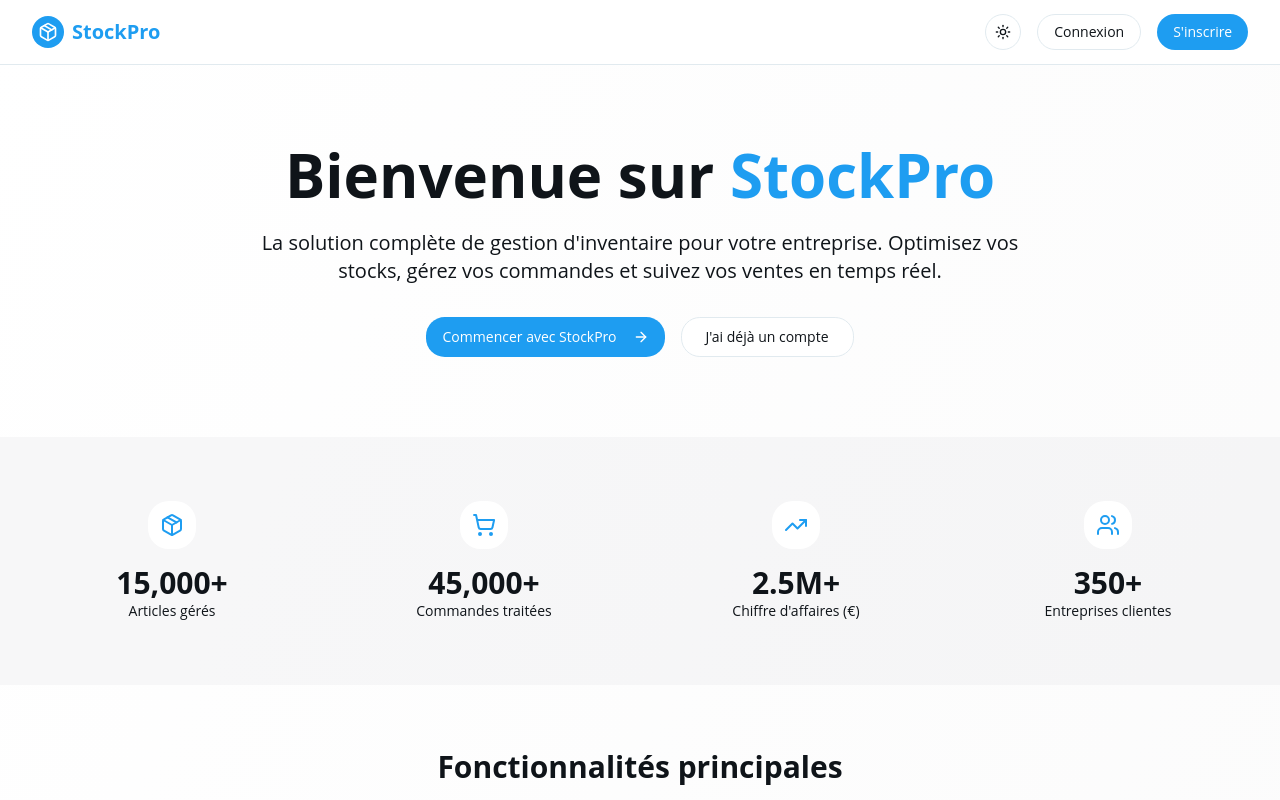
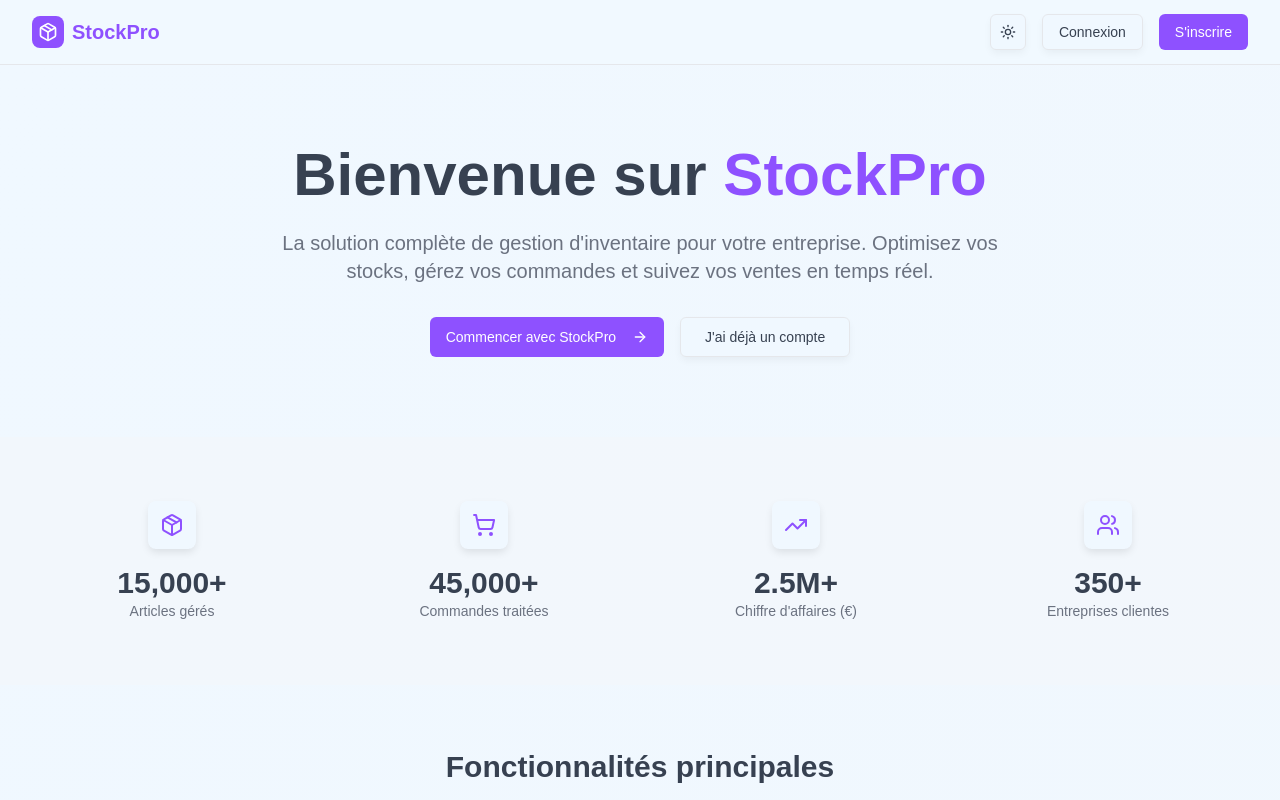
Before and after one commit to jakemelvin/inventory-management-frontend, a Next.js app: page / in a window 1280 px wide. Shown: the top 800 px of the page. Built offline with nearby package versions, Linux system fonts and the light colour scheme; no server answers.

Commit message:
Globals app theme update

```diff
--- a/app/globals.css
+++ b/app/globals.css
@@ -4,97 +4,99 @@
 @custom-variant dark (&:is(.dark *));
 
 :root {
-  --background: oklch(1.0000 0 0);
-  --foreground: oklch(0.1884 0.0128 248.5103);
-  --card: oklch(0.9784 0.0011 197.1387);
-  --card-foreground: oklch(0.1884 0.0128 248.5103);
+  --background: oklch(0.9751 0.0127 244.2507);
+  --foreground: oklch(0.3729 0.0306 259.7328);
+  --card: oklch(1.0000 0 0);
+  --card-foreground: oklch(0.3729 0.0306 259.7328);
   --popover: oklch(1.0000 0 0);
-  --popover-foreground: oklch(0.1884 0.0128 248.5103);
-  --primary: oklch(0.6723 0.1606 244.9955);
+  --popover-foreground: oklch(0.3729 0.0306 259.7328);
+  --primary: oklch(0.6060 0.2500 292.7170);
   --primary-foreground: oklch(1.0000 0 0);
-  --secondary: oklch(0.1884 0.0128 248.5103);
-  --secondary-foreground: oklch(1.0000 0 0);
-  --muted: oklch(0.9222 0.0013 286.3737);
-  --muted-foreground: oklch(0.1884 0.0128 248.5103);
-  --accent: oklch(0.9392 0.0166 250.8453);
-  --accent-foreground: oklch(0.6723 0.1606 244.9955);
-  --destructive: oklch(0.6188 0.2376 25.7658);
+  --secondary: oklch(0.9514 0.0250 236.8242);
+  --secondary-foreground: oklch(0.4461 0.0263 256.8018);
+  --muted: oklch(0.9670 0.0029 264.5419);
+  --muted-foreground: oklch(0.5510 0.0234 264.3637);
+  --accent: oklch(0.9505 0.0507 163.0508);
+  --accent-foreground: oklch(0.3729 0.0306 259.7328);
+  --destructive: oklch(0.6368 0.2078 25.3313);
   --destructive-foreground: oklch(1.0000 0 0);
-  --border: oklch(0.9317 0.0118 231.6594);
-  --input: oklch(0.9809 0.0025 228.7836);
-  --ring: oklch(0.6818 0.1584 243.3540);
-  --chart-1: oklch(0.6723 0.1606 244.9955);
-  --chart-2: oklch(0.6907 0.1554 160.3454);
-  --chart-3: oklch(0.8214 0.1600 82.5337);
-  --chart-4: oklch(0.7064 0.1822 151.7125);
-  --chart-5: oklch(0.5919 0.2186 10.5826);
-  --sidebar: oklch(0.9784 0.0011 197.1387);
-  --sidebar-foreground: oklch(0.1884 0.0128 248.5103);
-  --sidebar-primary: oklch(0.6723 0.1606 244.9955);
+  --border: oklch(0.9276 0.0058 264.5313);
+  --input: oklch(0.9276 0.0058 264.5313);
+  --ring: oklch(0.7227 0.1920 149.5793);
+  --chart-1: oklch(0.7227 0.1920 149.5793);
+  --chart-2: oklch(0.6959 0.1491 162.4796);
+  --chart-3: oklch(0.5960 0.1274 163.2254);
+  --chart-4: oklch(0.5081 0.1049 165.6121);
+  --chart-5: oklch(0.4318 0.0865 166.9128);
+  --sidebar: oklch(0.9514 0.0250 236.8242);
+  --sidebar-foreground: oklch(0.3729 0.0306 259.7328);
+  --sidebar-primary: oklch(0.7227 0.1920 149.5793);
   --sidebar-primary-foreground: oklch(1.0000 0 0);
-  --sidebar-accent: oklch(0.9392 0.0166 250.8453);
-  --sidebar-accent-foreground: oklch(0.6723 0.1606 244.9955);
-  --sidebar-border: oklch(0.9271 0.0101 238.5177);
-  --sidebar-ring: oklch(0.6818 0.1584 243.3540);
-  --font-sans: Open Sans, sans-serif;
-  --font-serif: Georgia, serif;
-  --font-mono: Menlo, monospace;
-  --radius: 1.3rem;
-  --shadow-2xs: 0px 2px 0px 0px hsl(202.8169 89.1213% 53.1373% / 0.00);
-  --shadow-xs: 0px 2px 0px 0px hsl(202.8169 89.1213% 53.1373% / 0.00);
-  --shadow-sm: 0px 2px 0px 0px hsl(202.8169 89.1213% 53.1373% / 0.00), 0px 1px 2px -1px hsl(202.8169 89.1213% 53.1373% / 0.00);
-  --shadow: 0px 2px 0px 0px hsl(202.8169 89.1213% 53.1373% / 0.00), 0px 1px 2px -1px hsl(202.8169 89.1213% 53.1373% / 0.00);
-  --shadow-md: 0px 2px 0px 0px hsl(202.8169 89.1213% 53.1373% / 0.00), 0px 2px 4px -1px hsl(202.8169 89.1213% 53.1373% / 0.00);
-  --shadow-lg: 0px 2px 0px 0px hsl(202.8169 89.1213% 53.1373% / 0.00), 0px 4px 6px -1px hsl(202.8169 89.1213% 53.1373% / 0.00);
-  --shadow-xl: 0px 2px 0px 0px hsl(202.8169 89.1213% 53.1373% / 0.00), 0px 8px 10px -1px hsl(202.8169 89.1213% 53.1373% / 0.00);
-  --shadow-2xl: 0px 2px 0px 0px hsl(202.8169 89.1213% 53.1373% / 0.00);
+  --sidebar-accent: oklch(0.9505 0.0507 163.0508);
+  --sidebar-accent-foreground: oklch(0.3729 0.0306 259.7328);
+  --sidebar-border: oklch(0.9276 0.0058 264.5313);
+  --sidebar-ring: oklch(0.7227 0.1920 149.5793);
+  --font-sans: DM Sans, sans-serif;
+  --font-serif: Lora, serif;
+  --font-mono: IBM Plex Mono, monospace;
+  --radius: 0.5rem;
+  --shadow-2xs: 0px 4px 8px -1px hsl(0 0% 0% / 0.05);
+  --shadow-xs: 0px 4px 8px -1px hsl(0 0% 0% / 0.05);
+  --shadow-sm: 0px 4px 8px -1px hsl(0 0% 0% / 0.10), 0px 1px 2px -2px hsl(0 0% 0% / 0.10);
+  --shadow: 0px 4px 8px -1px hsl(0 0% 0% / 0.10), 0px 1px 2px -2px hsl(0 0% 0% / 0.10);
+  --shadow-md: 0px 4px 8px -1px hsl(0 0% 0% / 0.10), 0px 2px 4px -2px hsl(0 0% 0% / 0.10);
+  --shadow-lg: 0px 4px 8px -1px hsl(0 0% 0% / 0.10), 0px 4px 6px -2px hsl(0 0% 0% / 0.10);
+  --shadow-xl: 0px 4px 8px -1px hsl(0 0% 0% / 0.10), 0px 8px 10px -2px hsl(0 0% 0% / 0.10);
+  --shadow-2xl: 0px 4px 8px -1px hsl(0 0% 0% / 0.25);
+  --tracking-normal: 0em;
+  --spacing: 0.25rem;
 }
 
 .dark {
-  --background: oklch(0 0 0);
-  --foreground: oklch(0.9328 0.0025 228.7857);
-  --card: oklch(0.2097 0.0080 274.5332);
-  --card-foreground: oklch(0.8853 0 0);
-  --popover: oklch(0 0 0);
-  --popover-foreground: oklch(0.9328 0.0025 228.7857);
-  --primary: oklch(0.6692 0.1607 245.0110);
-  --primary-foreground: oklch(1.0000 0 0);
-  --secondary: oklch(0.9622 0.0035 219.5331);
-  --secondary-foreground: oklch(0.1884 0.0128 248.5103);
-  --muted: oklch(0.2090 0 0);
-  --muted-foreground: oklch(0.5637 0.0078 247.9662);
-  --accent: oklch(0.1928 0.0331 242.5459);
-  --accent-foreground: oklch(0.6692 0.1607 245.0110);
-  --destructive: oklch(0.6188 0.2376 25.7658);
-  --destructive-foreground: oklch(1.0000 0 0);
-  --border: oklch(0.2674 0.0047 248.0045);
-  --input: oklch(0.3020 0.0288 244.8244);
-  --ring: oklch(0.6818 0.1584 243.3540);
-  --chart-1: oklch(0.6723 0.1606 244.9955);
-  --chart-2: oklch(0.6907 0.1554 160.3454);
-  --chart-3: oklch(0.8214 0.1600 82.5337);
-  --chart-4: oklch(0.7064 0.1822 151.7125);
-  --chart-5: oklch(0.5919 0.2186 10.5826);
-  --sidebar: oklch(0.2097 0.0080 274.5332);
-  --sidebar-foreground: oklch(0.8853 0 0);
-  --sidebar-primary: oklch(0.6818 0.1584 243.3540);
-  --sidebar-primary-foreground: oklch(1.0000 0 0);
-  --sidebar-accent: oklch(0.1928 0.0331 242.5459);
-  --sidebar-accent-foreground: oklch(0.6692 0.1607 245.0110);
-  --sidebar-border: oklch(0.3795 0.0220 240.5943);
-  --sidebar-ring: oklch(0.6818 0.1584 243.3540);
-  --font-sans: Open Sans, sans-serif;
-  --font-serif: Georgia, serif;
-  --font-mono: Menlo, monospace;
-  --radius: 1.3rem;
-  --shadow-2xs: 0px 2px 0px 0px hsl(202.8169 89.1213% 53.1373% / 0.00);
-  --shadow-xs: 0px 2px 0px 0px hsl(202.8169 89.1213% 53.1373% / 0.00);
-  --shadow-sm: 0px 2px 0px 0px hsl(202.8169 89.1213% 53.1373% / 0.00), 0px 1px 2px -1px hsl(202.8169 89.1213% 53.1373% / 0.00);
-  --shadow: 0px 2px 0px 0px hsl(202.8169 89.1213% 53.1373% / 0.00), 0px 1px 2px -1px hsl(202.8169 89.1213% 53.1373% / 0.00);
-  --shadow-md: 0px 2px 0px 0px hsl(202.8169 89.1213% 53.1373% / 0.00), 0px 2px 4px -1px hsl(202.8169 89.1213% 53.1373% / 0.00);
-  --shadow-lg: 0px 2px 0px 0px hsl(202.8169 89.1213% 53.1373% / 0.00), 0px 4px 6px -1px hsl(202.8169 89.1213% 53.1373% / 0.00);
-  --shadow-xl: 0px 2px 0px 0px hsl(202.8169 89.1213% 53.1373% / 0.00), 0px 8px 10px -1px hsl(202.8169 89.1213% 53.1373% / 0.00);
-  --shadow-2xl: 0px 2px 0px 0px hsl(202.8169 89.1213% 53.1373% / 0.00);
+  --background: oklch(0.2077 0.0398 265.7549);
+  --foreground: oklch(0.8717 0.0093 258.3382);
+  --card: oklch(0.2795 0.0368 260.0310);
+  --card-foreground: oklch(0.8717 0.0093 258.3382);
+  --popover: oklch(0.2795 0.0368 260.0310);
+  --popover-foreground: oklch(0.8717 0.0093 258.3382);
+  --primary: oklch(0.6060 0.2500 292.7170);
+  --primary-foreground: oklch(0.9710 0.0130 17.3800);
+  --secondary: oklch(0.3720 0.0440 257.2870);
+  --secondary-foreground: oklch(0.9850 0 0);
+  --muted: oklch(0.2795 0.0368 260.0310);
+  --muted-foreground: oklch(0.5510 0.0234 264.3637);
+  --accent: oklch(0.3729 0.0306 259.7328);
+  --accent-foreground: oklch(0.7118 0.0129 286.0665);
+  --destructive: oklch(0.6368 0.2078 25.3313);
+  --destructive-foreground: oklch(0.2077 0.0398 265.7549);
+  --border: oklch(0.4461 0.0263 256.8018);
+  --input: oklch(0.4461 0.0263 256.8018);
+  --ring: oklch(0.7729 0.1535 163.2231);
+  --chart-1: oklch(0.7729 0.1535 163.2231);
+  --chart-2: oklch(0.7845 0.1325 181.9120);
+  --chart-3: oklch(0.7227 0.1920 149.5793);
+  --chart-4: oklch(0.6959 0.1491 162.4796);
+  --chart-5: oklch(0.5960 0.1274 163.2254);
+  --sidebar: oklch(0.2795 0.0368 260.0310);
+  --sidebar-foreground: oklch(0.8717 0.0093 258.3382);
+  --sidebar-primary: oklch(0.7729 0.1535 163.2231);
+  --sidebar-primary-foreground: oklch(0.2077 0.0398 265.7549);
+  --sidebar-accent: oklch(0.3729 0.0306 259.7328);
+  --sidebar-accent-foreground: oklch(0.7118 0.0129 286.0665);
+  --sidebar-border: oklch(0.4461 0.0263 256.8018);
+  --sidebar-ring: oklch(0.7729 0.1535 163.2231);
+  --font-sans: DM Sans, sans-serif;
+  --font-serif: Lora, serif;
+  --font-mono: IBM Plex Mono, monospace;
+  --radius: 0.5rem;
+  --shadow-2xs: 0px 4px 8px -1px hsl(0 0% 0% / 0.05);
+  --shadow-xs: 0px 4px 8px -1px hsl(0 0% 0% / 0.05);
+  --shadow-sm: 0px 4px 8px -1px hsl(0 0% 0% / 0.10), 0px 1px 2px -2px hsl(0 0% 0% / 0.10);
+  --shadow: 0px 4px 8px -1px hsl(0 0% 0% / 0.10), 0px 1px 2px -2px hsl(0 0% 0% / 0.10);
+  --shadow-md: 0px 4px 8px -1px hsl(0 0% 0% / 0.10), 0px 2px 4px -2px hsl(0 0% 0% / 0.10);
+  --shadow-lg: 0px 4px 8px -1px hsl(0 0% 0% / 0.10), 0px 4px 6px -2px hsl(0 0% 0% / 0.10);
+  --shadow-xl: 0px 4px 8px -1px hsl(0 0% 0% / 0.10), 0px 8px 10px -2px hsl(0 0% 0% / 0.10);
+  --shadow-2xl: 0px 4px 8px -1px hsl(0 0% 0% / 0.25);
 }
 
 @theme inline {
```
